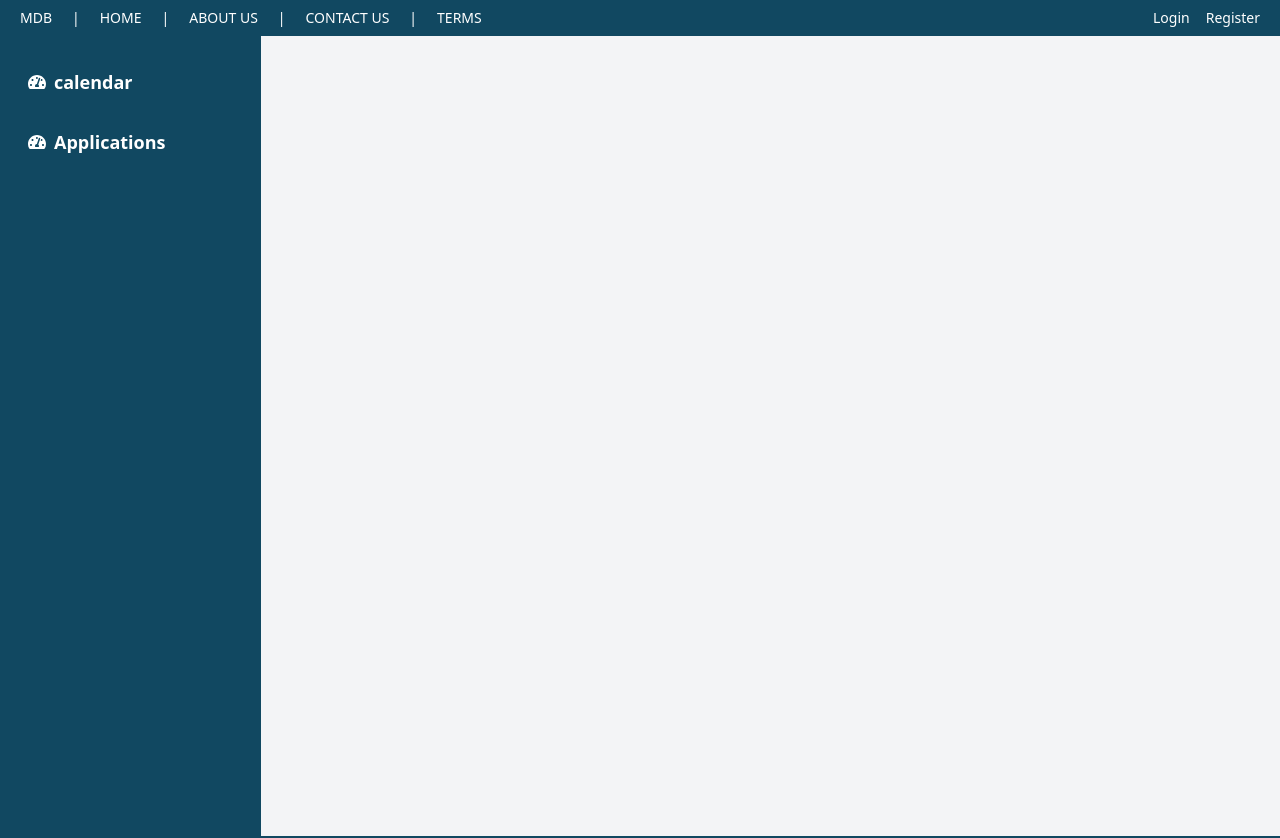
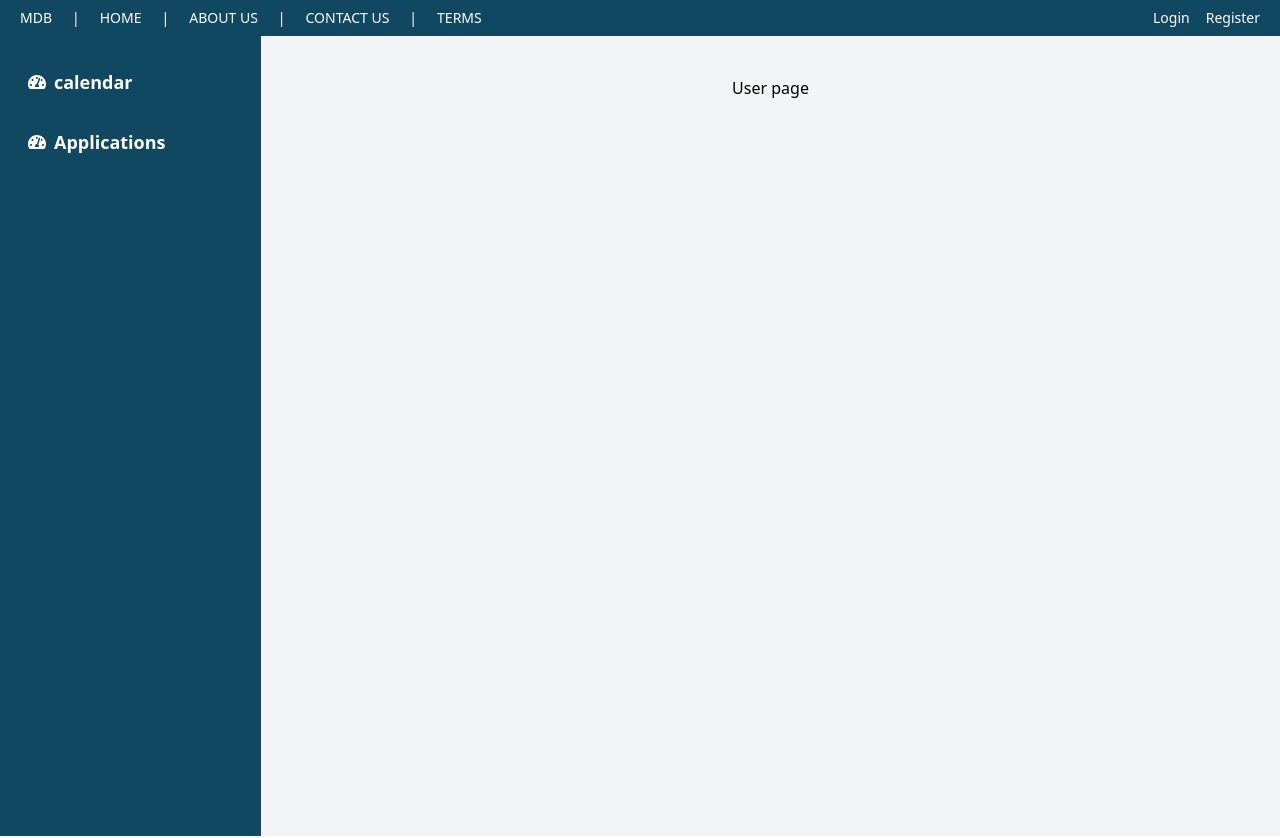
Before and after one commit to DastanDev/calendar-project, a React (Create React App) app: page /dashboard/user in a window 1280 px wide. Shown: the top 838 px of the page. After the commit the page ends 800 px from the top, so only its background shows below. Built offline with nearby package versions, Linux system fonts and the light colour scheme.

Commit message:
calendar

```diff
--- a/src/App.js
+++ b/src/App.js
@@ -34,14 +34,17 @@ function App() {
         <BrowserRouter>
           <Switch>
             <React.Fragment>
-              <div id={"content-root"}>
+              <link
+                href="https://cdnjs.cloudflare.com/ajax/libs/font-awesome/5.13.0/css/all.min.css"
+                rel="stylesheet"
+              />
+
               <Navbar />
               <Route exact path="/" component={Home} />
               <Route exact path="/login" component={Login} />
               <Route exact path="/register" component={Register} />
               <Route exact path="/terms" component={Terms} />
               <Route path="/dashboard" component={Dashboard} />
-              </div>
               <Footer />
             </React.Fragment>
           </Switch>
--- a/src/containers/Home/index.js
+++ b/src/containers/Home/index.js
@@ -8,11 +8,6 @@ import PostItem from "../../components/PostItem"
 const Home = () => {
   return (
     <>
-      <link
-        href="https://cdnjs.cloudflare.com/ajax/libs/font-awesome/5.13.0/css/all.min.css"
-        rel="stylesheet"
-      />
-
       <div className="relative bg-primary h-96 p-5 text-white">
         <div className=" absolute flex flex-col left-1/2 top-1/2 transform -translate-x-1/2 -translate-y-32 text-4xl sm:text-5xl font-bold text-center ">
           <h2>BANCO DE DESARROLLO PRODUCTIVO</h2>
--- a/src/containers/Login/index.js
+++ b/src/containers/Login/index.js
@@ -3,11 +3,6 @@ import React from "react"
 const Login = () => {
   return (
     <>
-      <link
-        href="https://cdnjs.cloudflare.com/ajax/libs/font-awesome/5.13.0/css/all.min.css"
-        rel="stylesheet"
-      />
-
       <div class="bg-gray-300 flex flex-col justify-center w-full h-screen">
         <div class="flex flex-col mb-12 max-w-xl mx-auto w-full text-sm">
           <div class="px-5">
--- a/src/containers/Register/index.js
+++ b/src/containers/Register/index.js
@@ -7,11 +7,6 @@ import Button from "../../StyledCompoents/Button"
 const Register = () => {
   return (
     <>
-      <link
-        href="https://cdnjs.cloudflare.com/ajax/libs/font-awesome/5.13.0/css/all.min.css"
-        rel="stylesheet"
-      />
-
       <div class="bg-gray-300 flex flex-col justify-center w-full h-screen">
         <div class="flex flex-col sm:flex-row mx-auto">
           <div class="flex flex-col mb-12 px-5 max-w-xl mx-auto text-sm space-y-1">
--- a/src/screens/calendar/index.js
+++ b/src/screens/calendar/index.js
@@ -1,7 +1,26 @@
 import React from "react"
+import Calendar from "react-calendar"
 
 const index = () => {
-  return <div>Calendar </div>
+  return (
+    <div className="flex flex-col lg:flex-row p-5 justify-evenly">
+      <div className="text-left flex max-w-sm mx-auto flex-col bg-white ring-1 ring-gray-200 shadow-xl hover:shadow-2xl duration-200 p-5 rounded-lg ">
+        <img
+          className="object-cover "
+          src="https://i.ibb.co/bsN0mfZ/image.png"
+          alt="user"
+        />
+        <div className="flex justify-between place-items-center pt-5">
+          <h2 className="font-semibold">Samuel Fernandez Cortez</h2>
+          <i className="fas fa-pen cursor-pointer"></i>
+        </div>
+        <h2 className="text-lg mb-5">Samyfer@gmail.com</h2>
+        <p>+591 78569355</p>
+
+      </div>
+      <Calendar className="max-w-sm mx-auto mt-5 rounded-lg" />
+    </div>
+  )
 }
 
 export default index
--- a/src/screens/dashboard/index.js
+++ b/src/screens/dashboard/index.js
@@ -1,18 +1,17 @@
 import React from "react"
 import SideBar from "./SideBar"
-import { BrowserRouter as Router, Switch } from "react-router-dom"
 import { Route } from "react-router-dom"
 import Calendar from "../../screens/calendar/index"
+import User from "../../screens/user"
 
 const Dashboard = ({ children, title }) => {
   return (
-    <div className="flex">
+    <div className="flex fixed w-full">
       <SideBar />
-      <div className="flex bg-gray-100 flex-col p-5 w-full min-h-screen">
+      <div className="flex bg-gray-100 flex-col p-5 w-full min-h-screen overflow-scroll">
         <h2 className="font-bold text-2xl mb-5">{title}</h2>
-        <Router>
-          <Route exact path="/dashboard/calendar" component={Calendar} />
-        </Router>
+        <Route exact path="/dashboard/calendar" component={Calendar} />
+        <Route exact path="/dashboard/user" component={User} />
       </div>
     </div>
   )
--- /dev/null
+++ b/src/screens/user/index.js
@@ -0,0 +1,7 @@
+import React from "react"
+
+const index = () => {
+  return <div>User page</div>
+}
+
+export default index
```
Lines whose indentation alone changed are shown as unchanged.
